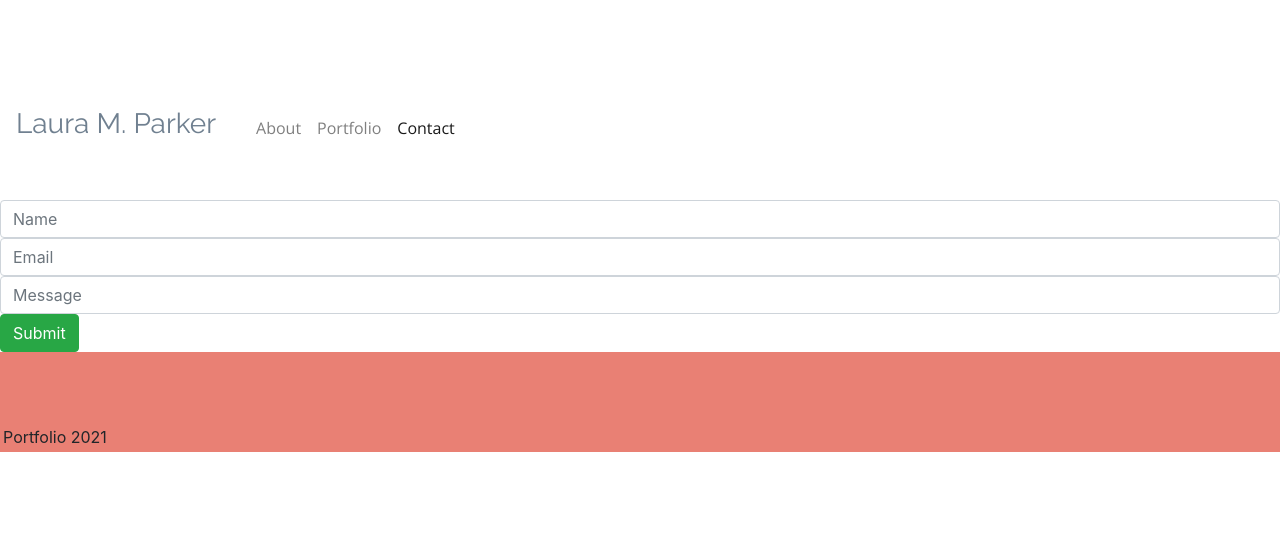
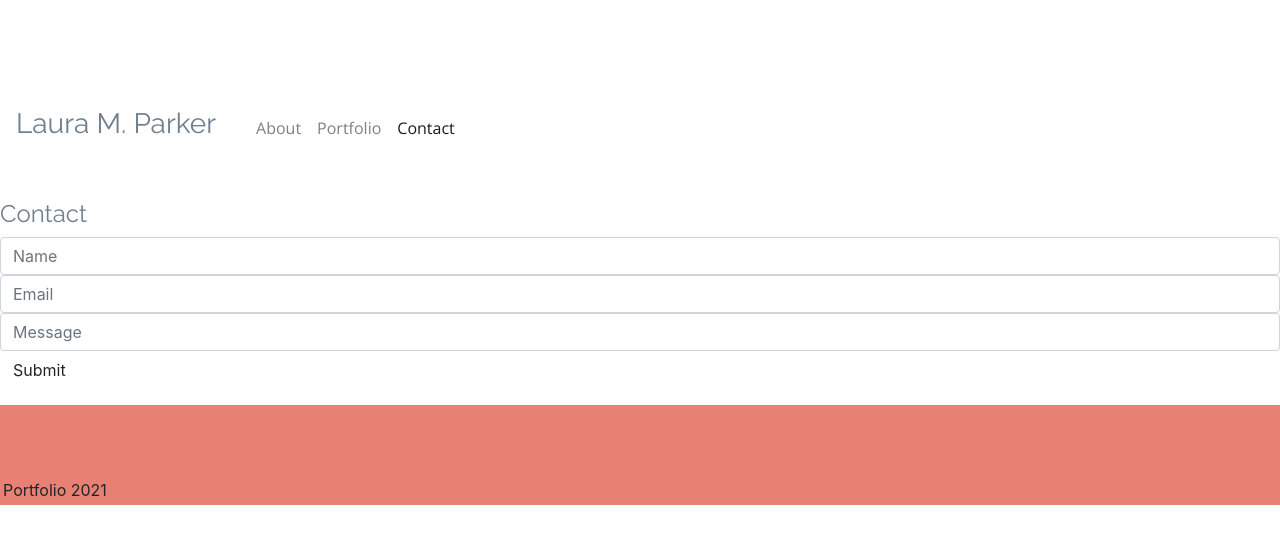
Before and after one commit to lauramparker/My-Portfolio, a React (Create React App) app in the folder portfolio/: page /contact in a window 1280 px wide. Shown: the top 544 px of the page. Built offline with nearby package versions, Linux system fonts and the light colour scheme.

Commit message:
Style updates

```diff
--- a/portfolio/src/index.css
+++ b/portfolio/src/index.css
@@ -10,6 +10,11 @@ body {
 h1,h2,h3,h4,h5,h6,small {
     font-family: 'Raleway', sans-serif;
     color: slategray;
+}
+
+button {
+  color: white;
+  background-color: #8e8d8a
 }
 
 .name {
--- a/portfolio/src/pages/Contact.js
+++ b/portfolio/src/pages/Contact.js
@@ -22,8 +22,13 @@ const Contact = () => {
             <Header />
              <form onSubmit={handleSubmit}>
             <Container className = "mt-3">
+                <Row>
+                    <Col>
+                    <h4>Contact</h4>
+                    </Col>
+                </Row>
             <Row className="form-group">
-                <Col size = "320-px">
+                <Col>
                     <input
                     className="form-control"
                     type="text"
@@ -34,7 +39,7 @@ const Contact = () => {
                 </Col>
             </Row>
             <Row className="form-group">
-                <Col size = "320-px">
+                <Col>
                     <input
                     className="form-control"
                     type="text"
@@ -45,7 +50,7 @@ const Contact = () => {
                 </Col>
             </Row>
             <Row className="form-group">
-                <Col size = "320-px">
+                <Col>
                     <input
                     className="form-control"
                     type="text"
@@ -55,7 +60,7 @@ const Contact = () => {
                     />
                 </Col>
             </Row>
-                    <button className="btn btn-success" type="submit">
+                    <button className="btn mb-3" type="submit">
                     Submit
                     </button>
             </Container>
```
